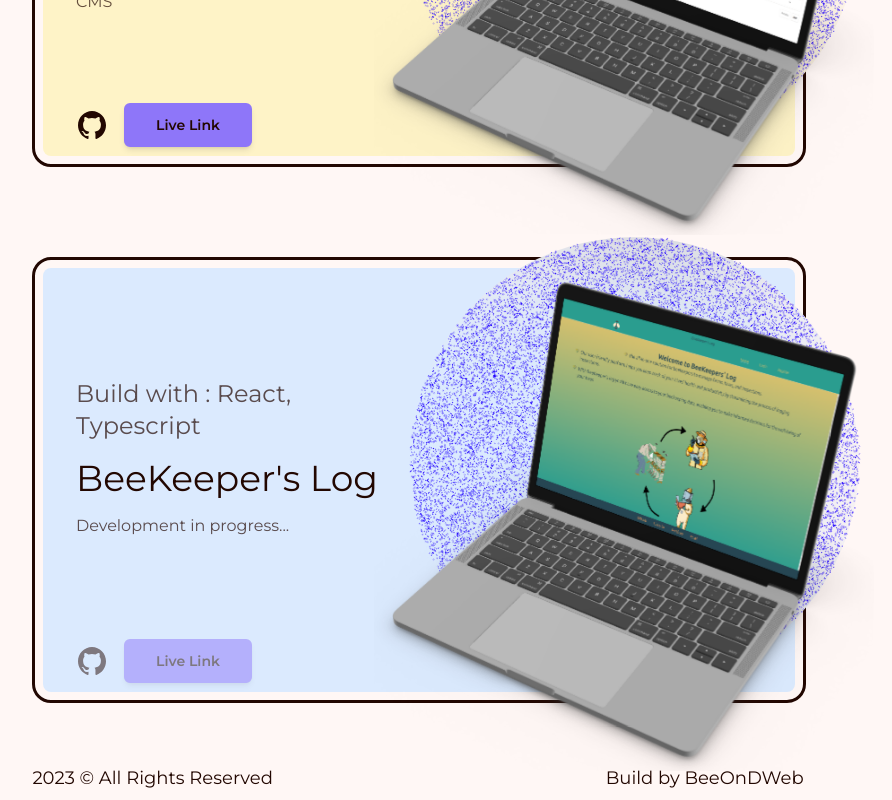
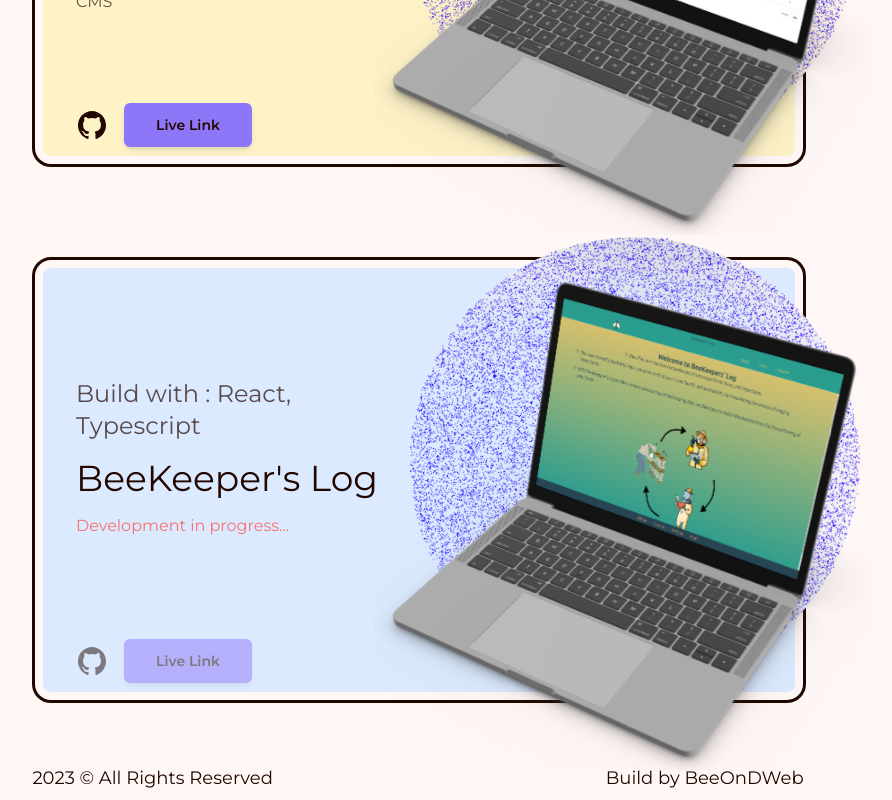
Before and after one commit to Captain-Leftovers/beeOnDWeb-portfolio, a Next.js app: page /projects in a window 1280 px wide. Shown: the part 1732-2532 px from the top of the page, without its empty margins (222-1114 px from the left). Built offline with nearby package versions, Linux system fonts and the light colour scheme.

Commit message:
added development in progress animation

```diff
--- a/src/app/projects/components/BigProjCard.tsx
+++ b/src/app/projects/components/BigProjCard.tsx
@@ -12,6 +12,7 @@ type BigProjCardProps = {
 	liveLink?: string
 	loading?: 'lazy' | 'eager'
 	priority?: boolean
+	inProgress?: boolean
 }
 
 export default function BigProjCard({
@@ -24,6 +25,7 @@ export default function BigProjCard({
 	liveLink,
 	loading,
 	priority,
+	inProgress
 }: BigProjCardProps) {
 	return (
 		<div className="lg:w-[750px] md:w-9/12 sm:w-9/12 w-5/6 mx-auto h-auto group relative">
@@ -42,7 +44,7 @@ export default function BigProjCard({
 					/>
 				</div>
 
-				<div className="text-sm w-1/2  flex flex-col justify-between pl-2 md:pl-8 z-20 py-2">
+				<div className="text-sm w-1/2  flex flex-col justify-between pl-2 sm:pl-4 md:pl-8 z-20 py-2">
 					<div className="my-auto sm:space-y-4 space-y-1">
 						<h2 className="text-sm sm:text-2xl text-text/70 dark:text-text-dark/80">
 							{buildWith}
@@ -53,8 +55,8 @@ export default function BigProjCard({
 						<section className="text-text/70 dark:text-text-dark/80 text-xs sm:text-base">
 							<ul>
 								{description.map((desc) => (
-									<li key={desc}>
-										<p>{desc}</p>
+									<li className={`${inProgress && 'text-red-400 animate-fade-in-out-text'}`} key={desc}>
+										<p >{desc}</p>
 									</li>
 								))}
 							</ul>
--- a/src/app/projects/page.tsx
+++ b/src/app/projects/page.tsx
@@ -62,6 +62,7 @@ export default function Projects() {
 				buildWith="Build with : React, Typescript"
 				name="BeeKeeper's Log"
 				description={['Development in progress...']}
+				inProgress={true}
 				imageSrc={beeLogLaptop}
 				cardColor="bg-blue-100"
 				githubLink=""
--- a/tailwind.config.js
+++ b/tailwind.config.js
@@ -40,6 +40,7 @@ module.exports = {
 			'spin-one': 'spin-big-small 3s ease-in-out  forwards ',
 			'spin-two': 'spin-small-big 3s ease-in-out  forwards ',
 			'fade-in-out': 'fade-in-out 1.5s ease-out  forwards ',
+			'fade-in-out-text': 'fade-in-out-text 4s ease infinite  ',
 		},
 		keyframes: {
 			'spin-reversed': {
@@ -67,7 +68,11 @@ module.exports = {
 				'50%': { opacity: '1' },
 				'100%': { opacity: '0' },
 			},
-
+			'fade-in-out-text': {
+				'0%': { opacity: '0.4' },
+				'50%': { opacity: '1' },
+				'100%': { opacity: '0.4' },
+			},
 		},
 	},
 }
```
